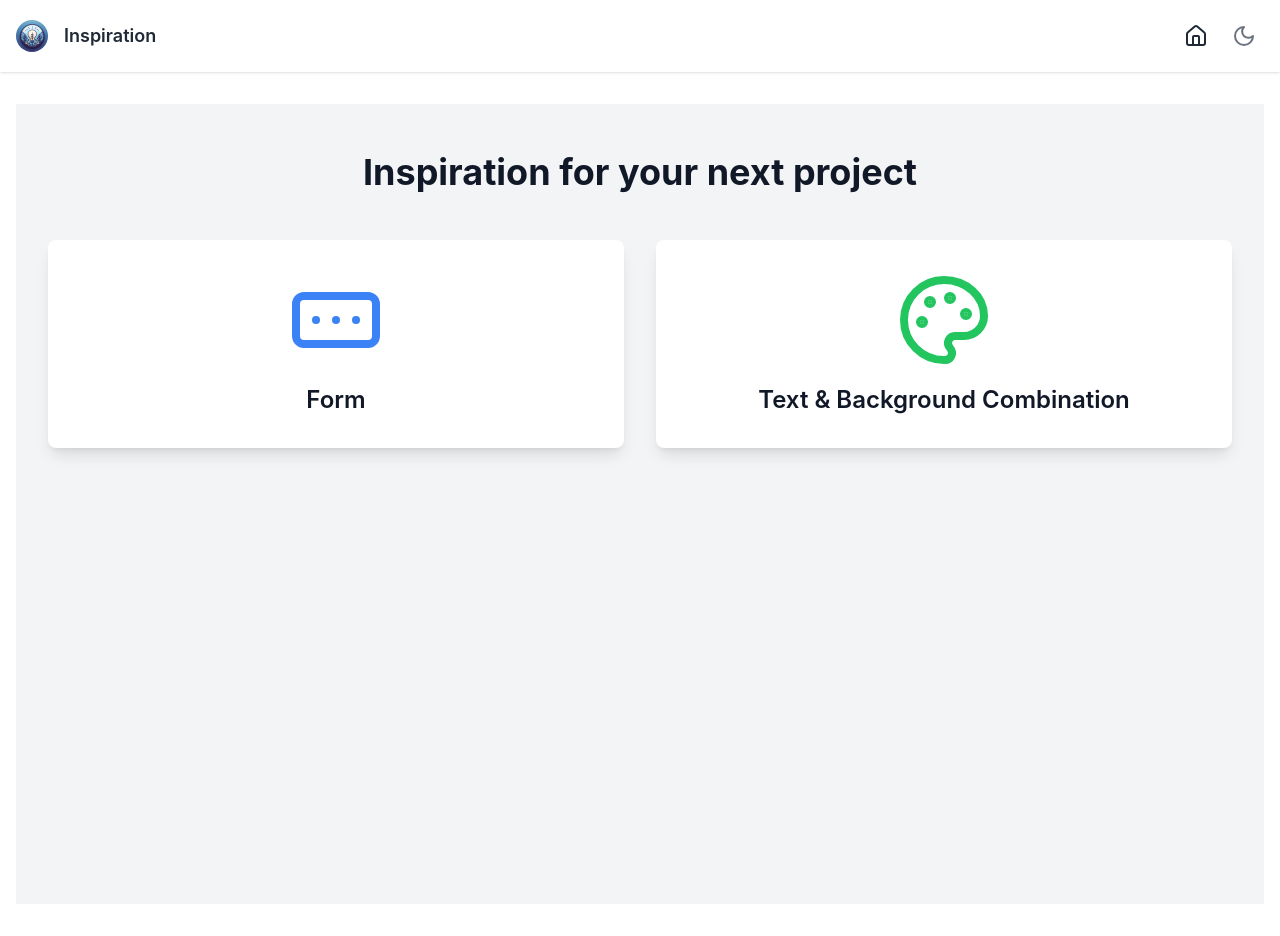
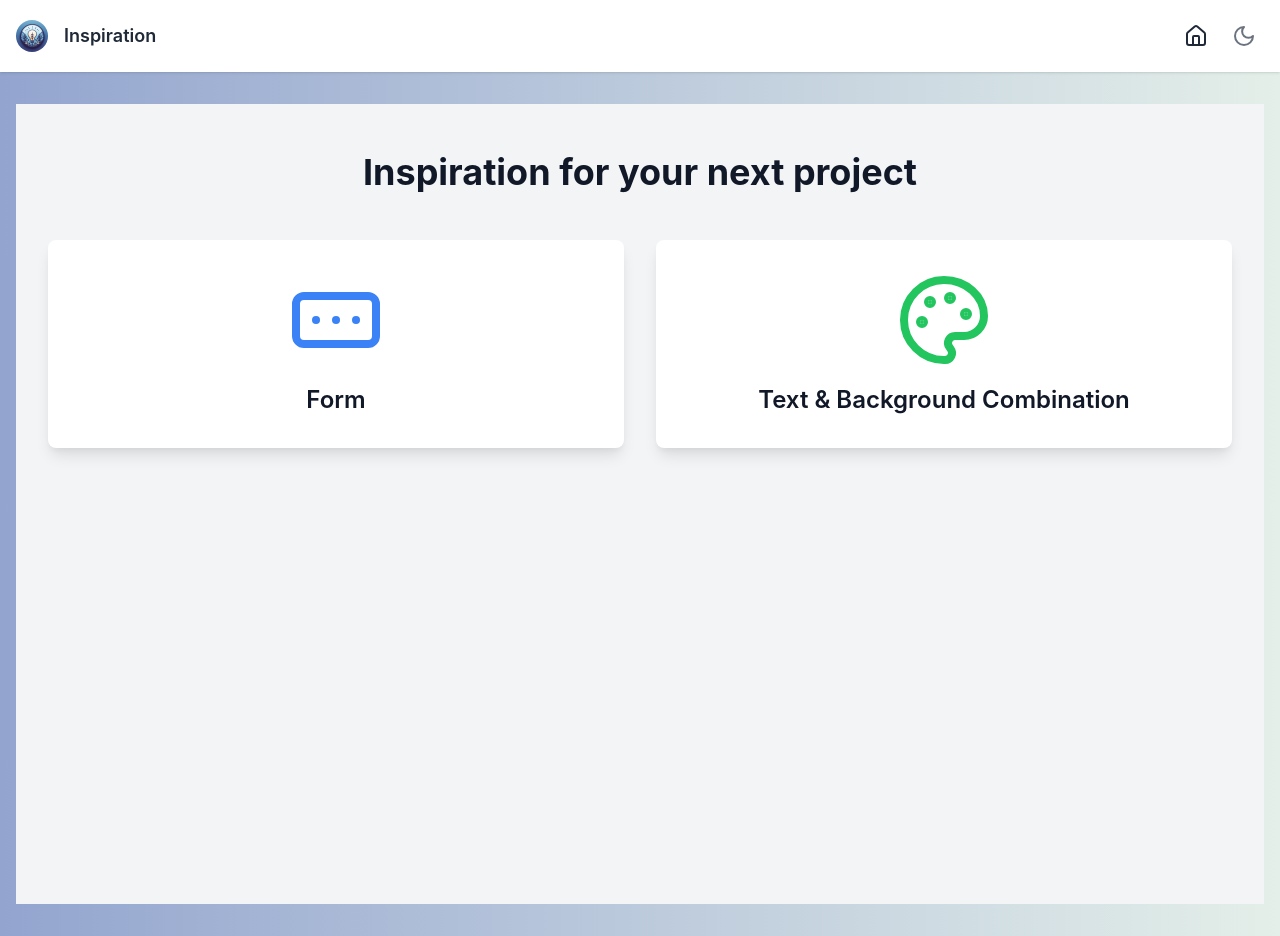
Before and after one commit to SoroushGhodrat/inspiration, a React (Create React App) app: page / in a window 1280 px wide. Built offline with nearby package versions, Linux system fonts and the light colour scheme.

Commit message:
Enhance Tailwind CSS - configuration with dark mode support and extend theme colors, spacing, and typography

```diff
--- a/tailwind.config.js
+++ b/tailwind.config.js
@@ -1,7 +1,80 @@
 /** @type {import('tailwindcss').Config} */
 module.exports = {
-  content: ['./src/**/*.{js,jsx,ts,tsx}'],
+  content: ['./src/**/*.{js,jsx,ts,tsx}', './public/index.html'],
+  darkMode: 'class', // Enable dark mode using a class
   theme: {
+    extend: {
+      colors: {
+        primary: {
+          light: '#4f46e5', // Light mode primary color
+          dark: '#3b82f6', // Dark mode primary color
+        },
+        secondary: {
+          light: '#ec4899', // Light mode secondary color
+          dark: '#db2777', // Dark mode secondary color
+        },
+        background: {
+          light: '#ffffff', // Light mode background color
+          dark: '#1f2937', // Dark mode background color
+        },
+        text: {
+          light: '#1f2937', // Light mode text color
+          dark: '#ffffff', // Dark mode text color
+        },
+        accent: {
+          light: '#f59e0b', // Light mode accent color
+          dark: '#d97706', // Dark mode accent color
+        },
+        muted: {
+          light: '#9ca3af', // Light mode muted color
+          dark: '#6b7280', // Dark mode muted color
+        },
+        'light-gradient-start': '#93A5CF',
+        'light-gradient-end': '#E4EfE9',
+        'dark-gradient-start': '#09203F',
+        'dark-gradient-end': '#537895',
+      },
+      backgroundImage: {
+        'light-gradient': 'linear-gradient(to right, var(--tw-gradient-stops))',
+        'dark-gradient': 'linear-gradient(to right, var(--tw-gradient-stops))',
+      },
+      fontFamily: {
+        sans: ['Inter', 'sans-serif'],
+        serif: ['Merriweather', 'serif'],
+        mono: ['Fira Code', 'monospace'],
+      },
+      spacing: {
+        1: '0.25rem',
+        2: '0.5rem',
+        3: '0.75rem',
+        4: '1rem',
+        5: '1.25rem',
+        6: '1.5rem',
+        7: '1.75rem',
+        8: '2rem',
+        9: '2.25rem',
+        10: '2.5rem',
+      },
+      borderRadius: {
+        none: '0',
+        sm: '0.125rem',
+        md: '0.375rem',
+        lg: '0.5rem',
+        xl: '0.75rem',
+        '2xl': '1rem',
+        '3xl': '1.5rem',
+        full: '9999px',
+      },
+      boxShadow: {
+        sm: '0 1px 2px 0 rgba(0, 0, 0, 0.05)',
+        md: '0 4px 6px -1px rgba(0, 0, 0, 0.1), 0 2px 4px -1px rgba(0, 0, 0, 0.06)',
+        lg: '0 10px 15px -3px rgba(0, 0, 0, 0.1), 0 4px 6px -2px rgba(0, 0, 0, 0.05)',
+        xl: '0 20px 25px -5px rgba(0, 0, 0, 0.1), 0 10px 10px -5px rgba(0, 0, 0, 0.04)',
+        '2xl': '0 25px 50px -12px rgba(0, 0, 0, 0.25)',
+      },
+    },
+  },
+  variants: {
     extend: {},
   },
   plugins: [],
```
